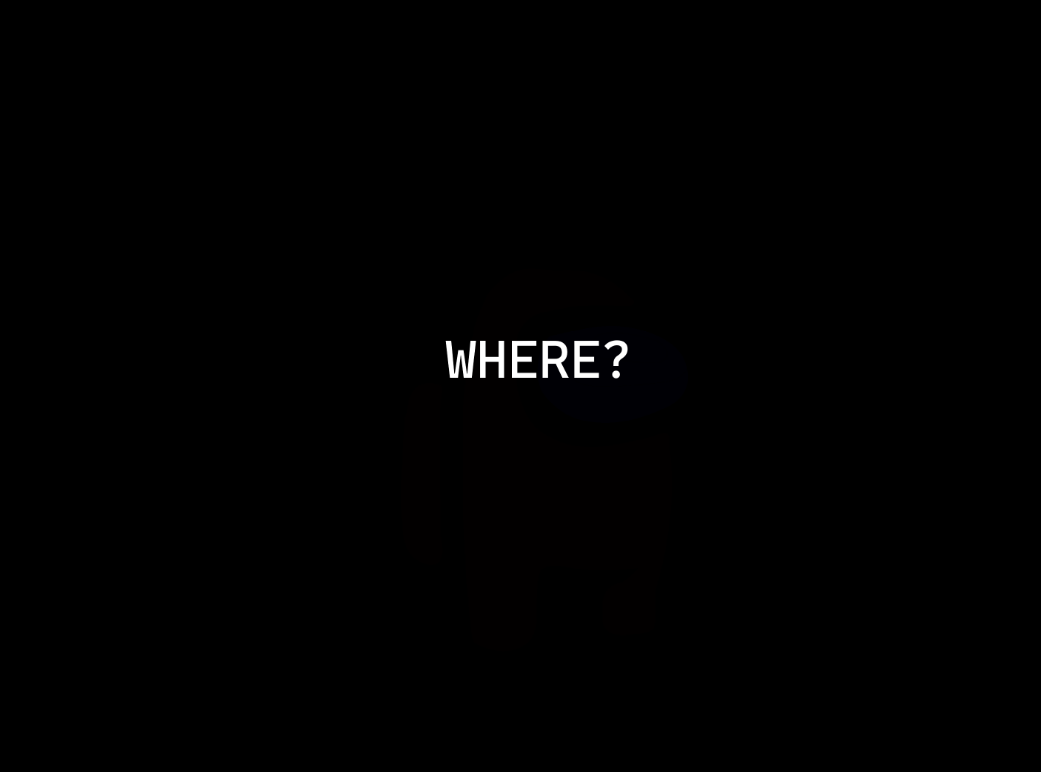
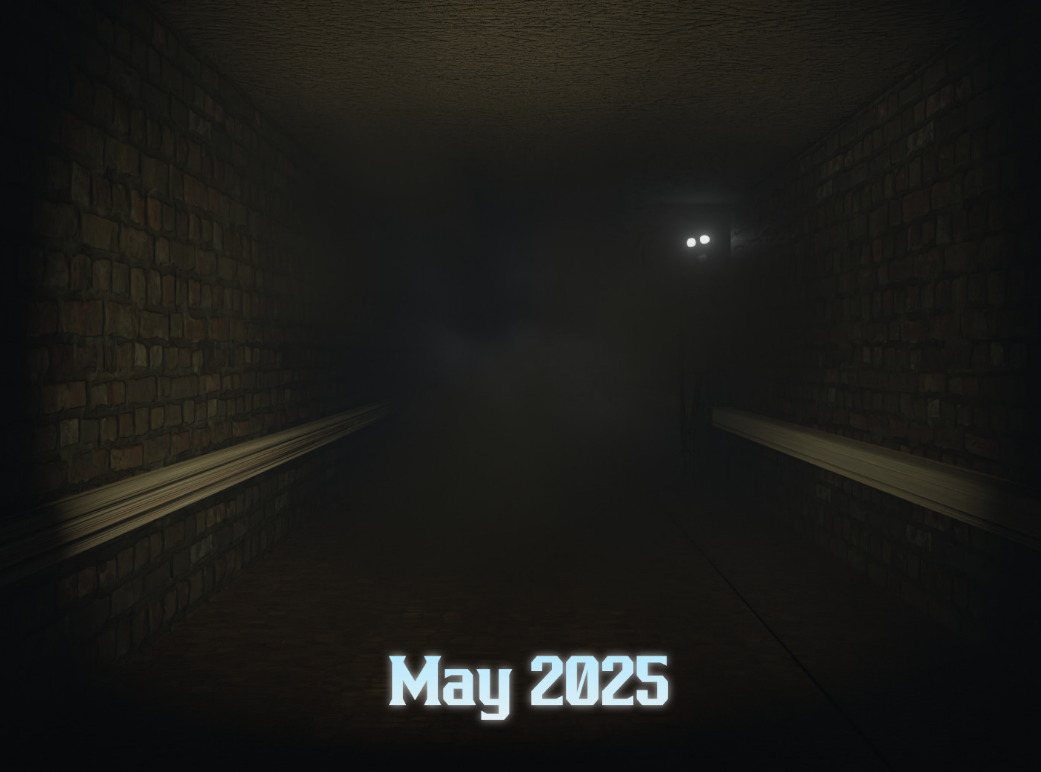
Before and after one commit to okhgoa123/okhgoa123.github.io, a plain HTML site: page index.html in a window 1280 px wide. Shown: the top 772 px of the page, without its empty margins (111-1152 px from the left). Drawn offline with Linux system fonts and the light colour scheme.

Commit message:
Update index.html

```diff
--- a/index.html
+++ b/index.html
@@ -21,6 +21,6 @@
     </style>
 </head>
 <body>
-    <img src="NewAnnouncement.png">
+    <img src="NewAnnouncement.jpg">
 </body>
 </html>
```
